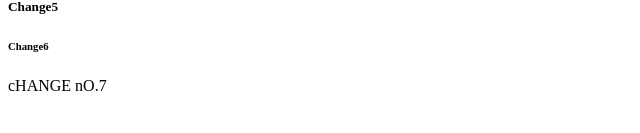
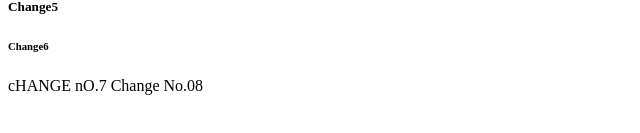
Before and after one commit to ssadafahmed/index.html1, a plain HTML site: page index.html in a window 1280 px wide. Shown: the part 211-344 px from the top of the page, without its empty margins (0-640 px from the left). Drawn offline with Linux system fonts and the light colour scheme.

Commit message:
change No. 08

```diff
--- a/index.html
+++ b/index.html
@@ -13,5 +13,6 @@
     <h5>Change5</h5>
     <h6> Change6</h6>
     <h7>cHANGE nO.7</h7>
+    <h8>Change No.08</h8>
 </body>
 </html>
```
